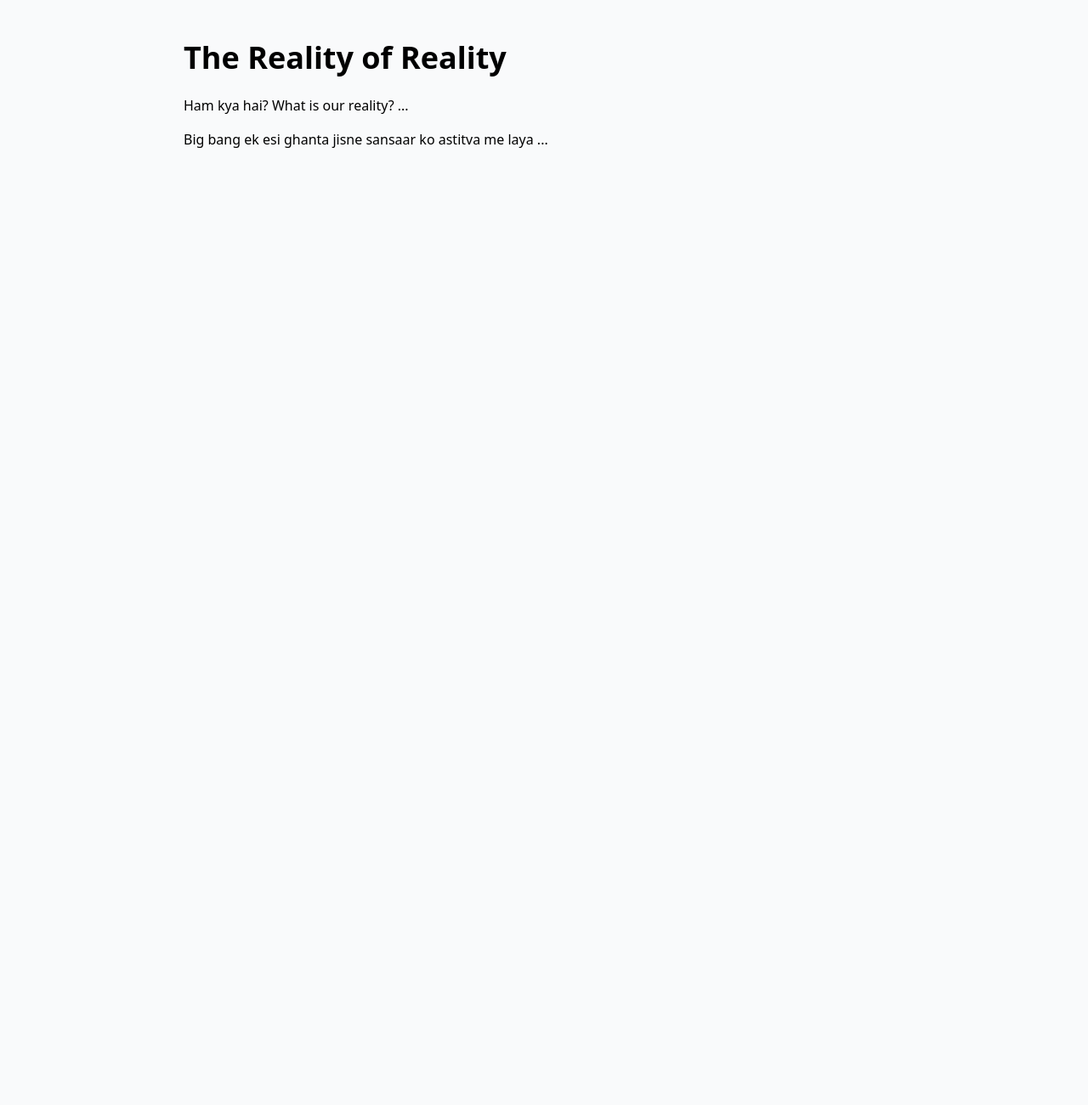
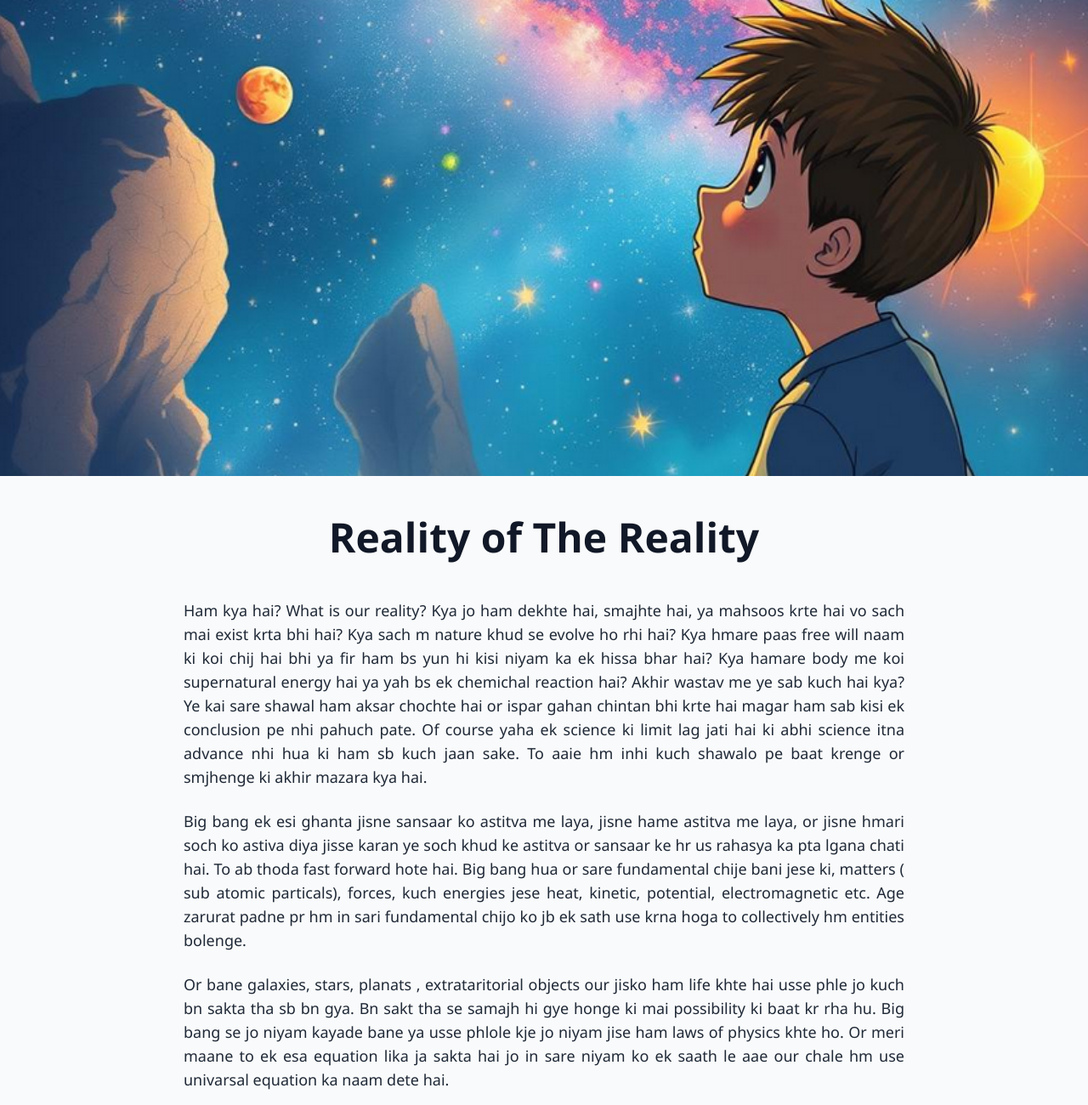
Before and after one commit to DonafStrange/Website, a plain HTML site: page Reality_of_The_Reality.html in a window 1280 px wide. Shown: the whole page at 85% size. Before the commit the page ends 800 px from the top, so only its background shows below. Drawn offline with nearby package versions, Linux system fonts and the light colour scheme.

Commit message:
reality cover pic

```diff
--- a/Reality_of_The_Reality.html
+++ b/Reality_of_The_Reality.html
@@ -3,15 +3,51 @@
 <head>
     <meta charset="UTF-8">
     <meta name="viewport" content="width=device-width, initial-scale=1.0">
-    <title>Full Thoughts</title>
+    <title>Reality of The Reality</title>
     <script src="https://cdn.tailwindcss.com"></script>
+    <style>
+        :root {
+            --primary-color: #3b82f6;
+            --secondary-color: #1e40af;
+            --accent-color: #10b981;
+            --text-color: #1f2937;
+            --light-bg: #f9fafb;
+        }
+
+        body {
+            font-family: 'Segoe UI', Tahoma, Geneva, Verdana, sans-serif;
+            color: var(--text-color);
+            line-height: 1.7;
+        }
+    </style>
 </head>
-<body class="bg-gray-50 py-12">
-    <div class="max-w-4xl mx-auto px-6">
-        <h1 class="text-4xl font-bold mb-6">The Reality of Reality</h1>
-        <p class="mb-4 text-justify">Ham kya hai? What is our reality? ...</p>
-        <p class="mb-4 text-justify">Big bang ek esi ghanta jisne sansaar ko astitva me laya ...</p>
-        <!-- Continue your content -->
+<body class="bg-gray-50">
+
+    <!-- Cover Image -->
+    <div class="w-full h-80 md:h-[35rem] overflow-hidden">
+        <img src="https://github.com/DonafStrange/Website/blob/main/pic/reality_profile.png?raw=true"
+             alt="Cover Image"
+             class="w-full h-full object-cover">
     </div>
+
+    <!-- Title -->
+    <div class="text-center my-12 px-6">
+        <h1 class="text-5xl font-bold text-gray-900">Reality of The Reality</h1>
+    </div>
+
+    <!-- Content -->
+    <div class="max-w-4xl mx-auto px-6 mb-12">
+        <p class="text-lg text-gray-800 text-justify mb-6">
+            Ham kya hai? What is our reality? Kya jo ham dekhte hai, smajhte hai, ya mahsoos krte hai vo sach mai exist krta bhi hai? Kya sach m nature khud se evolve ho rhi hai? Kya hmare paas free will naam ki koi chij hai bhi ya fir ham bs yun hi kisi niyam ka ek hissa bhar hai? Kya hamare body me koi supernatural energy hai ya yah bs ek chemichal reaction hai? Akhir wastav me ye sab kuch hai kya? Ye kai sare shawal ham aksar chochte hai or ispar gahan chintan bhi krte hai magar ham sab kisi ek conclusion pe nhi pahuch pate. Of course yaha ek science ki limit lag jati hai ki abhi science itna advance nhi hua ki ham sb kuch jaan sake. To aaie hm inhi kuch shawalo pe baat krenge or smjhenge ki akhir mazara kya hai.
+        </p>
+        <p class="text-lg text-gray-800 text-justify mb-6">
+            Big bang ek esi ghanta jisne sansaar ko astitva me laya, jisne hame astitva me laya, or jisne hmari soch ko astiva diya jisse karan ye soch khud ke astitva or sansaar ke hr us rahasya ka pta lgana chati hai. To ab thoda fast forward hote hai. Big bang hua or sare fundamental chije bani jese ki, matters ( sub atomic particals), forces, kuch energies  jese heat, kinetic, potential, electromagnetic etc. Age zarurat padne pr hm in sari fundamental chijo ko jb ek sath use krna hoga to collectively hm entities bolenge.
+        </p>
+        <p class="text-lg text-gray-800 text-justify mb-6">
+            Or bane galaxies, stars, planats , extrataritorial objects our jisko ham life khte hai usse phle jo kuch bn sakta tha sb bn gya. Bn sakt tha se samajh hi gye honge ki mai possibility ki baat kr rha hu. Big bang se jo niyam kayade bane ya usse phlole kje jo niyam jise ham laws of physics khte ho. Or meri maane to ek esa equation lika ja sakta hai jo in sare niyam ko ek saath le aae our chale hm use univarsal equation ka naam dete hai.
+        </p>
+        <!-- Add more paragraphs as needed -->
+    </div>
+
 </body>
 </html>
```
Also changed, not shown: thoughts.html (+3 -2 lines), pic/reality_cover.png (added).
